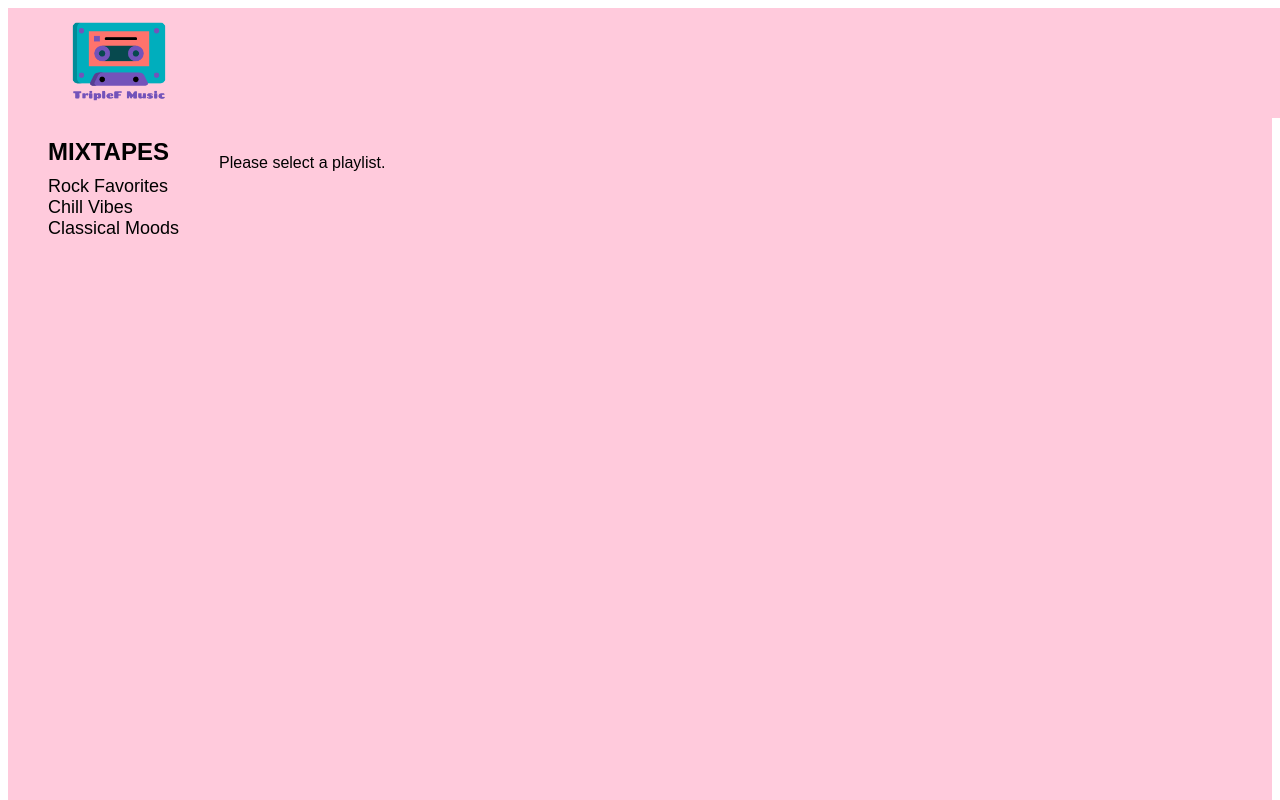
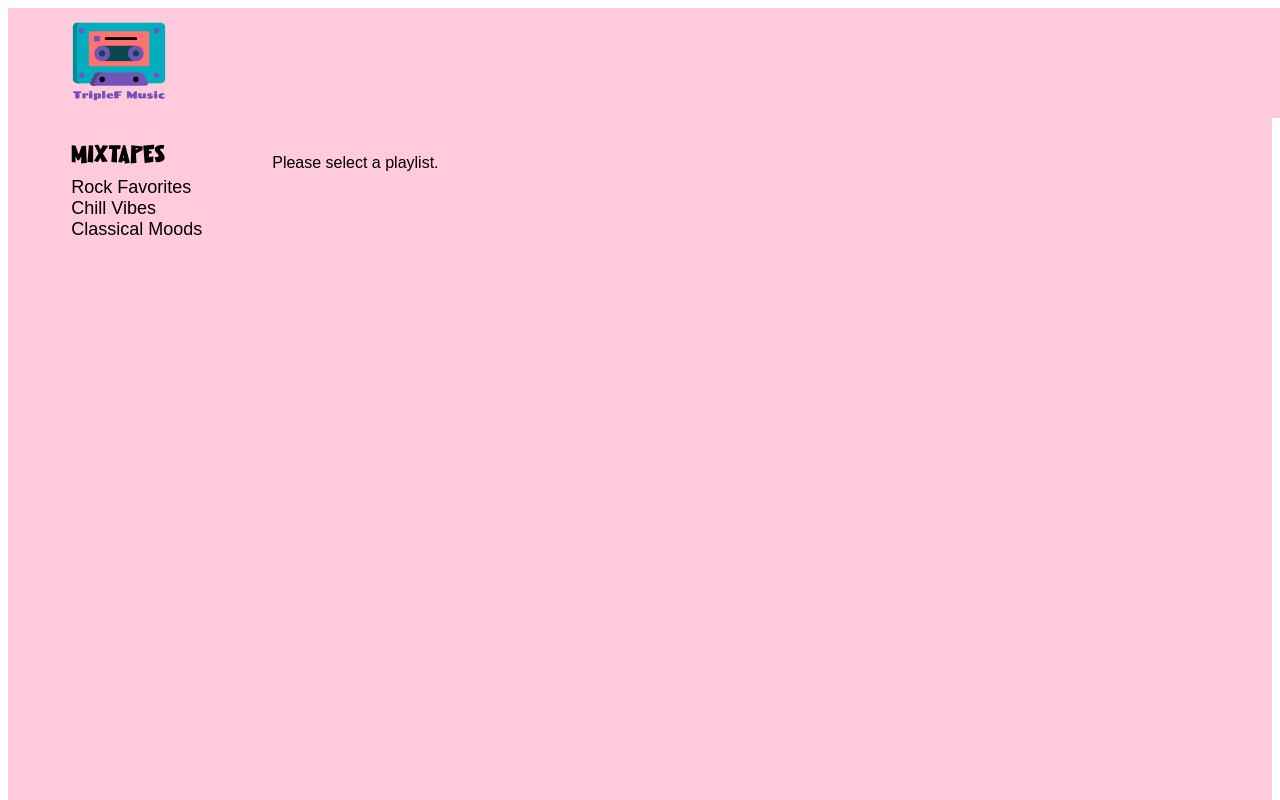
Before and after one commit to FionaBlackler/IPR-Projekt-SS24, a React (Vite) app in the folder TripleFMusic/: page /musicgallery in a window 1280 px wide. Shown: the top 800 px of the page. Built offline with nearby package versions, Linux system fonts and the light colour scheme.

Commit message:
Music Gallery flush with logo

```diff
--- a/TripleFMusic/src/pages/MainArea/MusicGallery.css
+++ b/TripleFMusic/src/pages/MainArea/MusicGallery.css
@@ -1,23 +1,30 @@
+@font-face {
+    font-family: neunziger;
+    src: url(ChomiqyFreeVersionRegular-vmYMD.ttf);
+}
+
 .music-gallery {
     background-color: #ffcadc;
     display: flex;
-    margin: 20px;
+    margin-top: 20px;
+    margin-left: 5%;
     font-family: Arial, sans-serif;
     align-items: flex-start; /* Keeps the main container items starting from the top */
 }
 
-.music-gallery-header, .playlist-content-header {
-    font-weight: bold;
-    color: #000000;
-}
 .music-gallery-header {
+    font-family: neunziger;
     font-size: 24px;
+    font-weight: lighter;
+    color:#000000;
     margin-top: 0;
     margin-bottom: 10px;
 }
 
 .playlist-content-header {
     font-size: 18px;
+    font-weight: bold;
+    color: #000000;
     margin-top: 5px;
     margin-bottom: 10px;
 }
@@ -51,7 +58,10 @@
     justify-content: space-between;
     height: 100%;
     padding-right: 20px;
-    padding-left: 20px;
+}
+
+.playlist-content {
+    padding-left: 50px;
 }
 
 .selected-playlist li {
```
Also changed, not shown: TripleFMusic/src/pages/MainArea/ChomiqyFreeVersionRegular-vmYMD.ttf (added).
